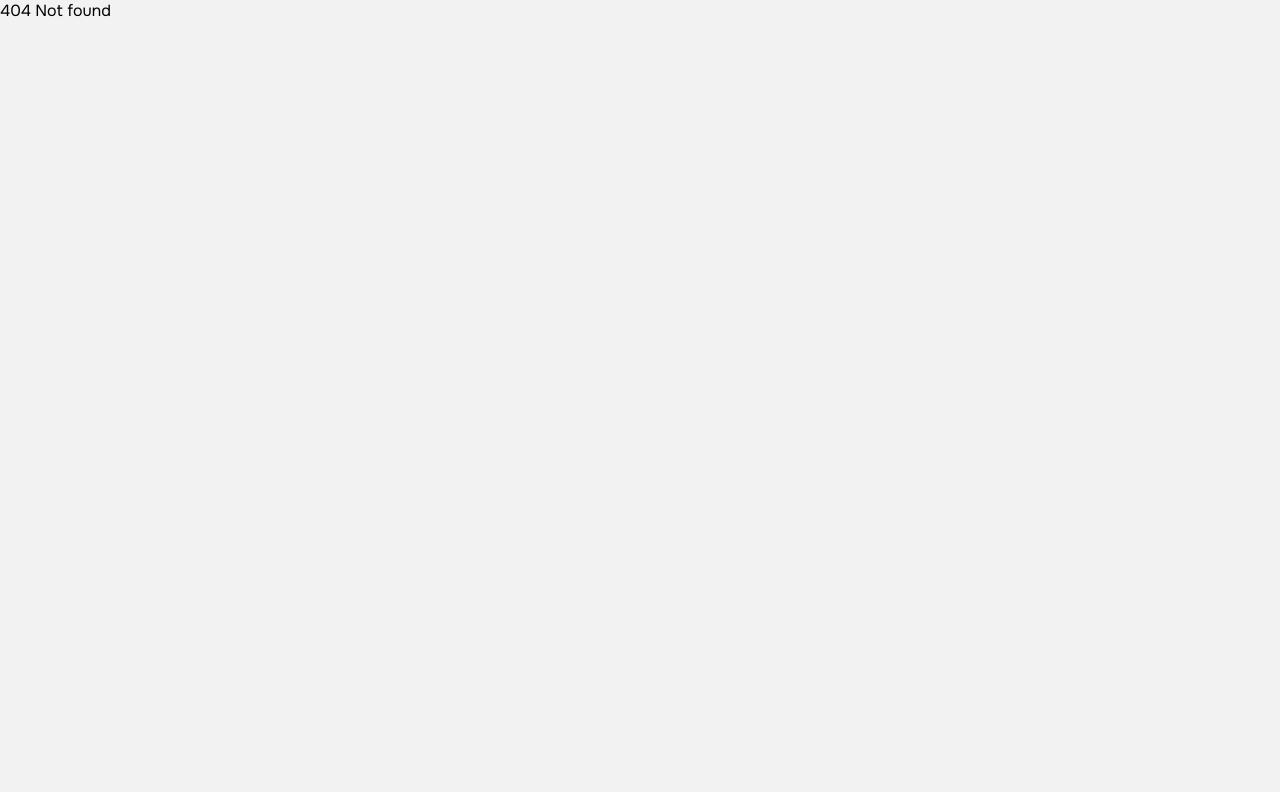
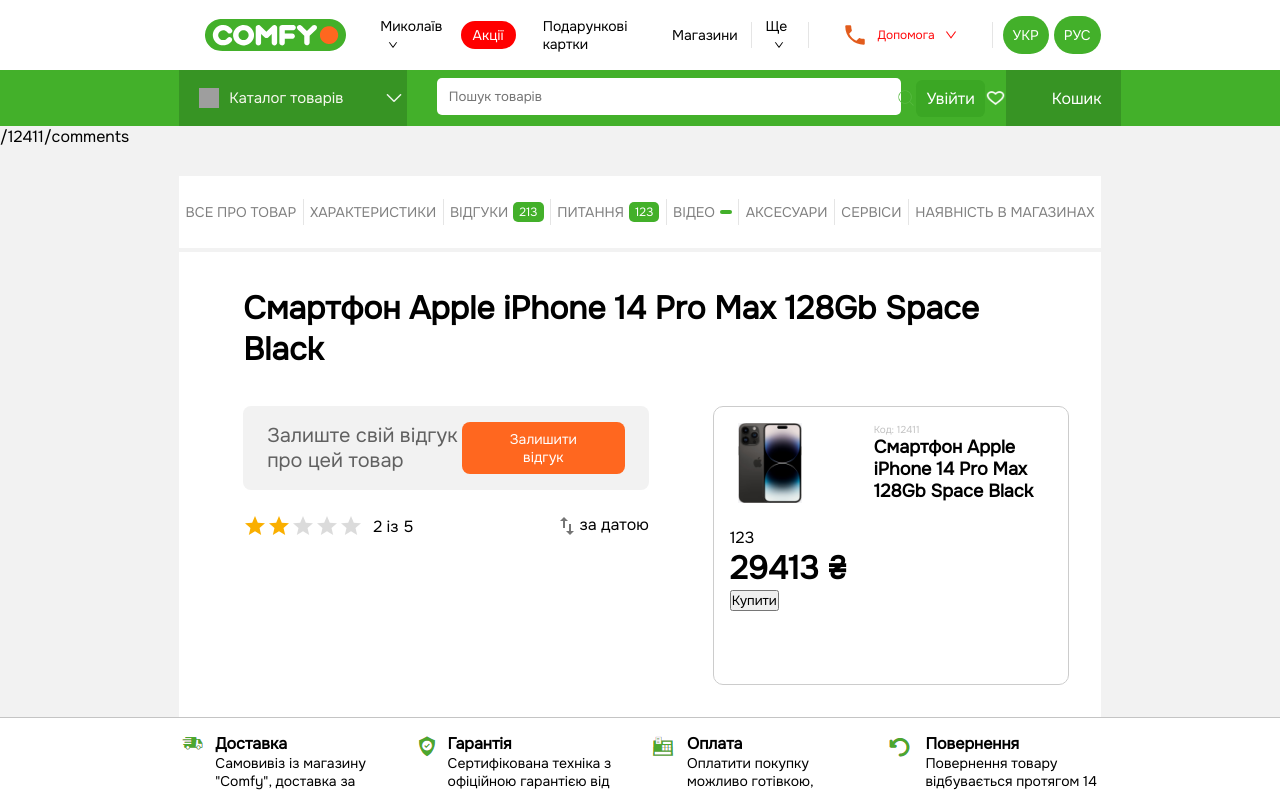
Before and after one commit to DanilTsapok/Comfy, a React (Vite) app: page /12411/comments in a window 1280 px wide. Before the commit this address had no page. Shown: the top 792 px of the page. Built offline with nearby package versions, Linux system fonts and the light colour scheme; grey boxes are pictures that could not be loaded; some icons are missing.

Commit message:
14.11.2023

```diff
--- a/package.json
+++ b/package.json
@@ -23,7 +23,7 @@
     "react": "^18.2.0",
     "react-dom": "^18.2.0",
     "react-icons": "^4.11.0",
-    "react-router-dom": "^6.16.0",
+    "react-router-dom": "^6.18.0",
     "styled-components": "^6.1.0"
   },
   "devDependencies": {
--- a/src/App.jsx
+++ b/src/App.jsx
@@ -1,5 +1,6 @@
 import "./App.scss";
-import { BrowserRouter, Route, Routes } from "react-router-dom";
+import { BrowserRouter, Route, Routes, useLocation } from "react-router-dom";
+
 import ProductHomePage from "./pages/ProductInfo/productHomePage";
 import Home from "./pages/Home/Home";
 import data from "./data/products";
@@ -14,7 +15,7 @@
           <Route path="*" element={<>404 Not found</>} />
           <Route path=":id" element={<ProductHomePage products={data} />} />
           <Route
-            path="/comments/:id"
+            path=":id/comments"
             element={<CommentsHomePage commentsData={data} />}
           />
         </Routes>
--- a/src/components/card/card-style.scss
+++ b/src/components/card/card-style.scss
@@ -165,7 +165,7 @@
     cursor: pointer;
     transition: .3s ease;
     position: relative;
-    z-index: 999;
+    z-index: 9;
     height: 110%;
     box-shadow: 2px 2px 10px grey;
 }
--- a/src/components/card/card.jsx
+++ b/src/components/card/card.jsx
@@ -2,7 +2,7 @@
 import data from "../../data/products";
 import "./card-style.scss";
 import crash from "../../assets/svg/krash.svg";
-import { Link } from "react-router-dom";
+import { Link, useLocation } from "react-router-dom";
 import { MessageOutlined } from "@ant-design/icons";
 import commentIcon from "./../../assets/png/icons8-comments-48.png";
 import { LiaShoppingCartSolid } from "react-icons/lia";
@@ -23,7 +23,8 @@
       fun3(index);
     }
   };
-
+  const location = useLocation();
+  console.log(location.pathname);
   return (
     <div className="cards-container">
       <div className="cards-header">
--- a/src/components/nav/Nav.jsx
+++ b/src/components/nav/Nav.jsx
@@ -1,10 +1,11 @@
 import React from "react";
 import "./nav-style.scss";
-import { Link } from "react-router-dom";
+import { Link, useLocation } from "react-router-dom";
 export default function Nav({ product }) {
+  const location = useLocation();
   return (
     <>
-      <div className="nav-path"></div>
+      <div className="nav-path">{location.pathname}</div>
       <div className="navigation">
         <div className="nav-items">
           <Link to={`/${product.id}`} className={`nav-item `}>
@@ -15,7 +16,7 @@
             Характеристики
           </a>
           <div className="nav-delimiter"></div>
-          <Link to={`/comments/${product.id}`} className={`nav-item`}>
+          <Link to={`/${product.id}/comments`} className={`nav-item`}>
             Відгуки<span>{product.numOfComments}</span>
           </Link>
           <div className="nav-delimiter"></div>
--- a/src/pages/Home/Home.jsx
+++ b/src/pages/Home/Home.jsx
@@ -6,15 +6,22 @@
 import { useState } from "react";
 import Footer from "../../components/Footer/Footer";
 import AuthModal from "../../modal/authmodal/authmodal";
+import { useLocation } from "react-router-dom";
 const Home = () => {
   const fun2 = () => setNum(num - 1);
   const fun3 = () => setNum(num - 1);
   const [modalActive, setModalActive] = useState(false);
+  const location = useLocation();
+  console.log(location.pathname);
   return (
     <>
       <Header />
       <Secondheader setModalActive={setModalActive} />
       <Catalog />
+      <Card fun2={fun2} fun3={fun3} />
+      <Card fun2={fun2} fun3={fun3} />
+      <Card fun2={fun2} fun3={fun3} />
+      <Card fun2={fun2} fun3={fun3} />
       <Card fun2={fun2} fun3={fun3} />
       <Footer />
       <AuthModal modalActive={modalActive} setModalActive={setModalActive} />
--- a/src/pages/ProductInfo/ProductHomePage.jsx
+++ b/src/pages/ProductInfo/ProductHomePage.jsx
@@ -1,16 +1,20 @@
-import React from "react";
+import React, { useEffect } from "react";
 import Header from "../../components/firstHeader/Header";
 
 import Secondheader from "../../components/secondHeader/secondHeader";
 
 import Footer from "../../components/Footer/Footer";
-import { useParams } from "react-router-dom";
+import { useLocation, useParams } from "react-router-dom";
 import ProductMain from "./components/ProductMain/ProductMain";
 
 const ProductHomePage = ({ products }) => {
   const { id } = useParams();
   const selectProduct = products.find((product) => product.id == id);
-
+  const location = useLocation();
+  console.log(location.pathname);
+  useEffect(() => {
+    window.scrollTo(0, 0);
+  }, []);
   return (
     <>
       <Header />
--- a/src/pages/ProductInfo/components/comments/CommentsHomePage.jsx
+++ b/src/pages/ProductInfo/components/comments/CommentsHomePage.jsx
@@ -1,7 +1,7 @@
 import React, { useState } from "react";
 import Header from "../../../../components/firstHeader/Header";
 import Secondheader from "../../../../components/secondHeader/secondHeader";
-import { useParams } from "react-router-dom";
+import { useLocation, useParams } from "react-router-dom";
 import Nav from "../../../../components/nav/Nav";
 
 import Catalog from "../../../../components/catalog/catalog";
@@ -17,7 +17,8 @@
   const [MakeCommentsActive, setMakeCommentsActive] = useState(false);
 
   const [comments, setComments] = useState([]);
-
+  const location = useLocation();
+  console.log(location.pathname);
   return (
     <>
       <Header />
@@ -25,6 +26,7 @@
       <div className={isHovered ? "catalog-active" : "catalog-default"}>
         <Catalog />
       </div>
+
       <Nav product={selectProduct} />
       <CommnetsBody
         selectProduct={selectProduct}
```
Also changed, not shown: 1 other file (tests, documents, lock files or other folders).
